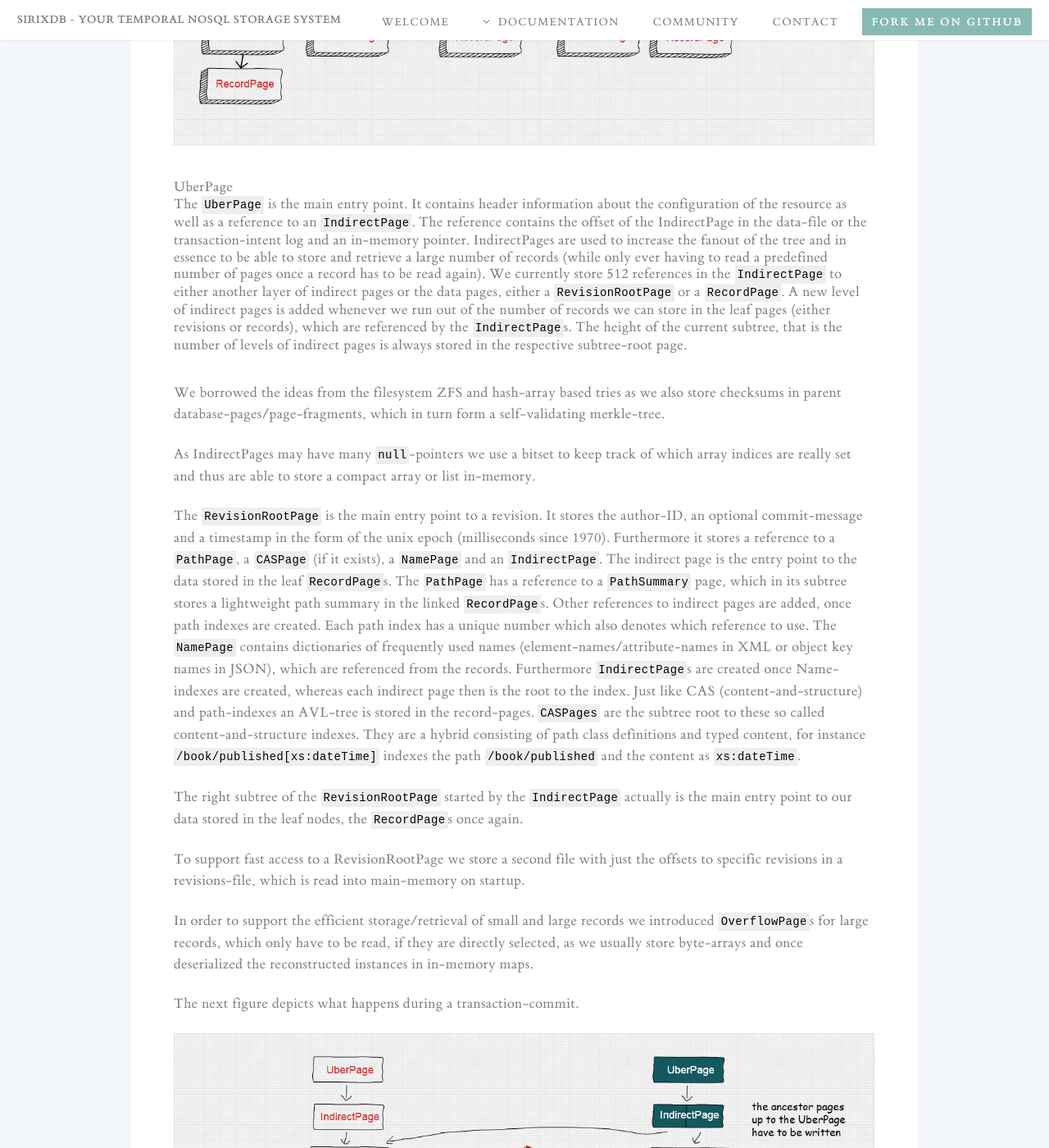
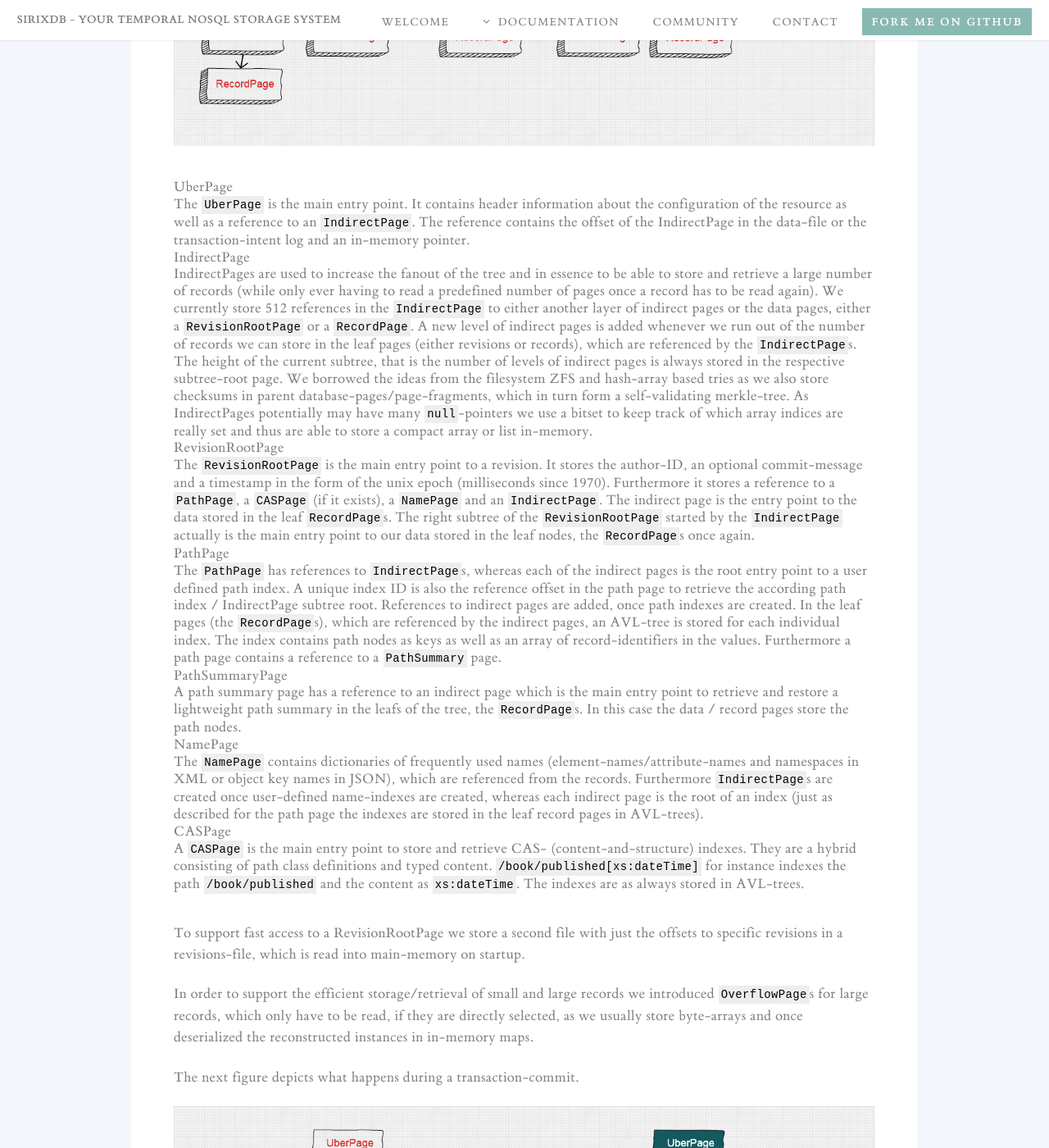
Before and after one commit to sirixdb/sirixdb.github.io, a Jekyll site: the page built from concepts.md, in a window 1280 px wide and 1400 px high, scrolled down 2299 px. Shown: the whole window at 82% size. Built offline with Jekyll 4.4.1, drawn with Linux system fonts in a browser that asks for light colours; our own code applies the rules of GitHub Pages for plain Markdown files.

Commit message:
Update concepts.md

```diff
--- a/concepts.md
+++ b/concepts.md
@@ -36,15 +36,25 @@ The page-structure for one revision is depicted in the following figure:
 </div>
 
 UberPage
-: The `UberPage` is the main entry point. It contains header information about the configuration of the resource as well as a reference to an `IndirectPage`. The reference contains the offset of the IndirectPage in the data-file or the transaction-intent log and an in-memory pointer. IndirectPages are used to increase the fanout of the tree and in essence to be able to store and retrieve a large number of records (while only ever having to read a predefined number of pages once a record has to be read again). We currently store 512 references in the `IndirectPage` to either another layer of indirect pages or the data pages, either a `RevisionRootPage` or a `RecordPage`. A new level of indirect pages is added whenever we run out of the number of records we can store in the leaf pages (either revisions or records), which are referenced by the `IndirectPage`s. The height of the current subtree, that is the number of levels of indirect pages is always stored in the respective subtree-root page.
+: The `UberPage` is the main entry point. It contains header information about the configuration of the resource as well as a reference to an `IndirectPage`. The reference contains the offset of the IndirectPage in the data-file or the transaction-intent log and an in-memory pointer.
 
-We borrowed the ideas from the filesystem ZFS and hash-array based tries as we also store checksums in parent database-pages/page-fragments, which in turn form a self-validating merkle-tree.
+IndirectPage
+: IndirectPages are used to increase the fanout of the tree and in essence to be able to store and retrieve a large number of records (while only ever having to read a predefined number of pages once a record has to be read again). We currently store 512 references in the `IndirectPage` to either another layer of indirect pages or the data pages, either a `RevisionRootPage` or a `RecordPage`. A new level of indirect pages is added whenever we run out of the number of records we can store in the leaf pages (either revisions or records), which are referenced by the `IndirectPage`s. The height of the current subtree, that is the number of levels of indirect pages is always stored in the respective subtree-root page. We borrowed the ideas from the filesystem ZFS and hash-array based tries as we also store checksums in parent database-pages/page-fragments, which in turn form a self-validating merkle-tree. As IndirectPages potentially may have many `null`-pointers we use a bitset to keep track of which array indices are really set and thus are able to store a compact array or list in-memory.
 
-As IndirectPages may have many `null`-pointers we use a bitset to keep track of which array indices are really set and thus are able to store a compact array or list in-memory.
+RevisionRootPage
+: The `RevisionRootPage` is the main entry point to a revision. It stores the author-ID, an optional commit-message and a timestamp in the form of the unix epoch (milliseconds since 1970). Furthermore it stores a reference to a `PathPage`, a `CASPage` (if it exists), a `NamePage` and an `IndirectPage`. The indirect page is the entry point to the data stored in the leaf `RecordPage`s. The right subtree of the `RevisionRootPage` started by the `IndirectPage` actually is the main entry point to our data stored in the leaf nodes, the `RecordPage`s once again.
 
-The `RevisionRootPage` is the main entry point to a revision. It stores the author-ID, an optional commit-message and a timestamp in the form of the unix epoch (milliseconds since 1970). Furthermore it stores a reference to a `PathPage`, a `CASPage` (if it exists), a `NamePage` and an `IndirectPage`. The indirect page is the entry point to the data stored in the leaf `RecordPage`s. The `PathPage` has a reference to a `PathSummary` page, which in its subtree stores a lightweight path summary in the linked `RecordPage`s. Other references to indirect pages are added, once path indexes are created. Each path index has a unique number which also denotes which reference to use. The `NamePage` contains dictionaries of frequently used names (element-names/attribute-names in XML or object key names in JSON), which are referenced from the records. Furthermore `IndirectPage`s are created once Name-indexes are created, whereas each indirect page then is the root to the index. Just like CAS (content-and-structure) and path-indexes an AVL-tree is stored in the record-pages. `CASPages` are the subtree root to these so called content-and-structure indexes. They are a hybrid consisting of path class definitions and typed content, for instance `/book/published[xs:dateTime]` indexes the path `/book/published` and the content as `xs:dateTime`.
+PathPage
+: The `PathPage` has references to `IndirectPage`s, whereas each of the indirect pages is the root entry point to a user defined path index. A unique index ID is also the reference offset in the path page to retrieve the according path index / IndirectPage subtree root. References to indirect pages are added, once path indexes are created. In the leaf pages (the `RecordPage`s), which are referenced by the indirect pages, an AVL-tree is stored for each individual index. The index contains path nodes as keys as well as an array of record-identifiers in the values. Furthermore a path page contains a reference to a `PathSummary` page.
 
-The right subtree of the `RevisionRootPage` started by the `IndirectPage` actually is the main entry point to our data stored in the leaf nodes, the `RecordPage`s once again.
+PathSummaryPage
+: A path summary page has a reference to an indirect page which is the main entry point to retrieve and restore a lightweight path summary in the leafs of the tree, the `RecordPage`s. In this case the data / record pages store the path nodes.
+
+NamePage
+: The `NamePage` contains dictionaries of frequently used names (element-names/attribute-names and namespaces in XML or object key names in JSON), which are referenced from the records. Furthermore `IndirectPage`s are created once user-defined name-indexes are created, whereas each indirect page is the root of an index (just as described for the path page the indexes are stored in the leaf record pages in AVL-trees).
+
+CASPage
+: A `CASPage` is the main entry point to store and retrieve CAS- (content-and-structure) indexes. They are a hybrid consisting of path class definitions and typed content. `/book/published[xs:dateTime]` for instance indexes the path `/book/published` and the content as `xs:dateTime`. The indexes are as always stored in AVL-trees.
 
 To support fast access to a RevisionRootPage we store a second file with just the offsets to specific revisions in a revisions-file, which is read into main-memory on startup.
 
```
